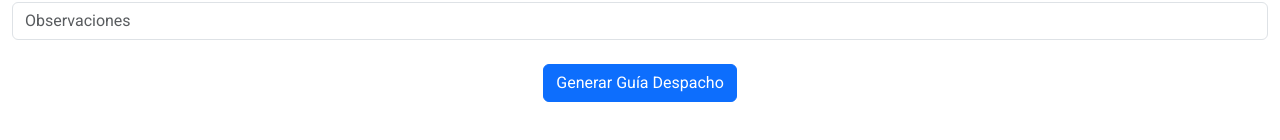
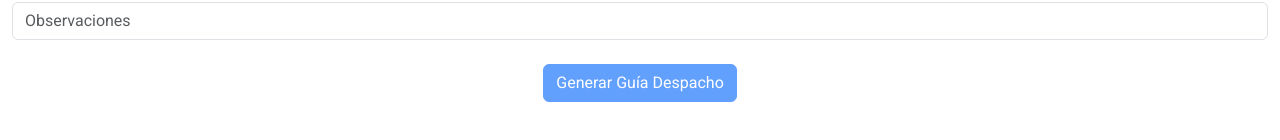
Before and after one commit to daviddevdamascocorp/despachoFletyAngular, an Angular app in the folder despachodelivery.client/: page /despacho in a window 1280 px wide. Shown: the part 650-790 px from the top of the page. Built offline with nearby package versions, Linux system fonts and the light colour scheme; no server answers.

Commit message:
boton bloqueado hasta carga de productos

```diff
--- a/despachodelivery.client/src/app/despacho/proceso-despacho/proceso-despacho.component.html
+++ b/despachodelivery.client/src/app/despacho/proceso-despacho/proceso-despacho.component.html
@@ -189,7 +189,7 @@
 
 
             <div class="mt-4">
-                <button type="submit" class="btn btn-primary" id="confirm-btn" (click)="sendDespacho()">Generar Guía Despacho </button>
+                <button type="submit" class="btn btn-primary" id="confirm-btn" (click)="sendDespacho()" [disabled]="!clientesForm.valid">Generar Guía Despacho </button>
 
             </div>
 
```
